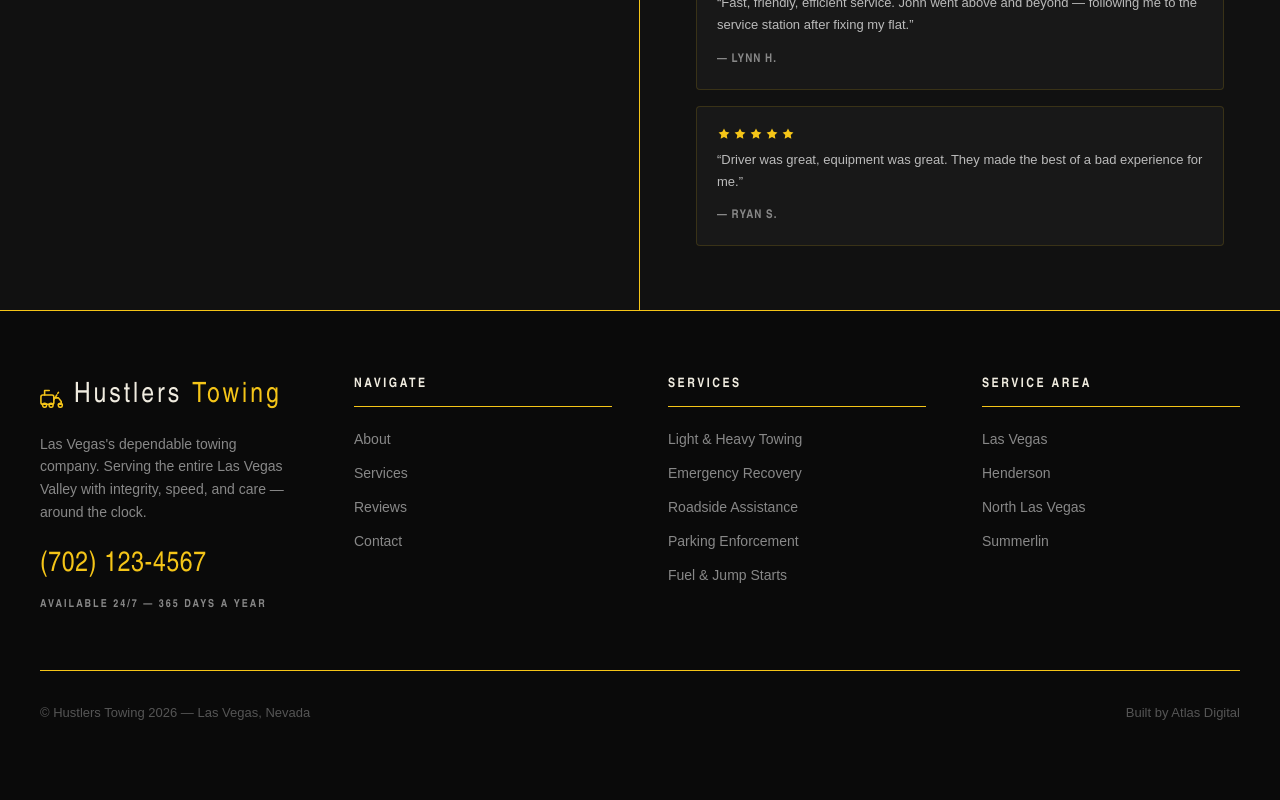
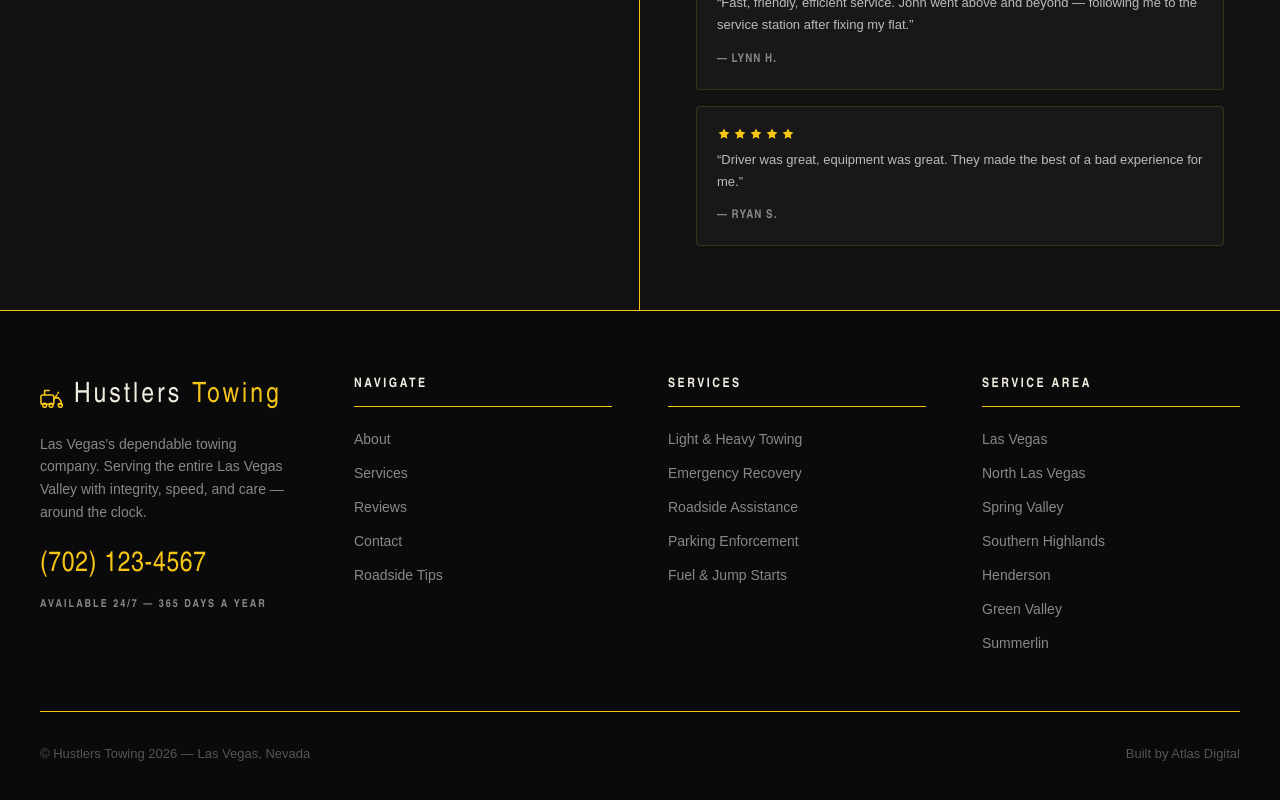
Before and after one commit to jose0-0/Hustlers-Towing, a Next.js app in the folder htlv/: page /contact-us in a window 1280 px wide. Shown: the part 1900-2700 px from the top of the page. Before the commit the page ends 2662 px from the top, so only its background shows below. Built offline with nearby package versions, Linux system fonts and the light colour scheme.

Commit message:
fixed footer links

```diff
--- a/htlv/components/Footer.tsx
+++ b/htlv/components/Footer.tsx
@@ -2,19 +2,28 @@
 import { TruckIcon, TrophyIcon } from "./Icons";
 
 const nav = [
-  { href: "#about", label: "About" },
-  { href: "#services", label: "Services" },
-  { href: "#reviews", label: "Reviews" },
-  { href: "#request", label: "Contact" },
+  { href: "/about", label: "About" },
+  { href: "/services", label: "Services" },
+  { href: "/reviews", label: "Reviews" },
+  { href: "/contact-us", label: "Contact" },
+  { href: "/articles", label: "Roadside Tips" },
 ];
 const svcs = [
-  "Light & Heavy Towing",
-  "Emergency Recovery",
-  "Roadside Assistance",
-  "Parking Enforcement",
-  "Fuel & Jump Starts",
+  { href: "/services/#light-duty-towing", label: "Light & Heavy Towing" },
+  { href: "/services/#emergency-recovery", label: "Emergency Recovery" },
+  { href: "/services/#tire-changes", label: "Roadside Assistance" },
+  { href: "/services/#parking-enforcement", label: "Parking Enforcement" },
+  { href: "/services/#fuel-delivery", label: "Fuel & Jump Starts" },
 ];
-const areas = ["Las Vegas", "Henderson", "North Las Vegas", "Summerlin"];
+const areas = [
+  "Las Vegas",
+  "North Las Vegas",
+  "Spring Valley",
+  "Southern Highlands",
+  "Henderson",
+  "Green Valley",
+  "Summerlin",
+];
 
 const Footer = () => {
   return (
@@ -68,12 +77,12 @@
             </h4>
             <ul className="flex flex-col gap-2.5 list-none p-0 m-0">
               {svcs.map((s) => (
-                <li key={s}>
+                <li key={s.href}>
                   <Link
-                    href="#services"
+                    href={s.href}
                     className="text-sm text-muted no-underline hover:text-gold transition-colors"
                   >
-                    {s}
+                    {s.label}
                   </Link>
                 </li>
               ))}
@@ -89,7 +98,7 @@
               {areas.map((a) => (
                 <li key={a}>
                   <Link
-                    href="#request"
+                    href="/"
                     className="text-sm text-muted no-underline hover:text-gold transition-colors"
                   >
                     {a}
```
